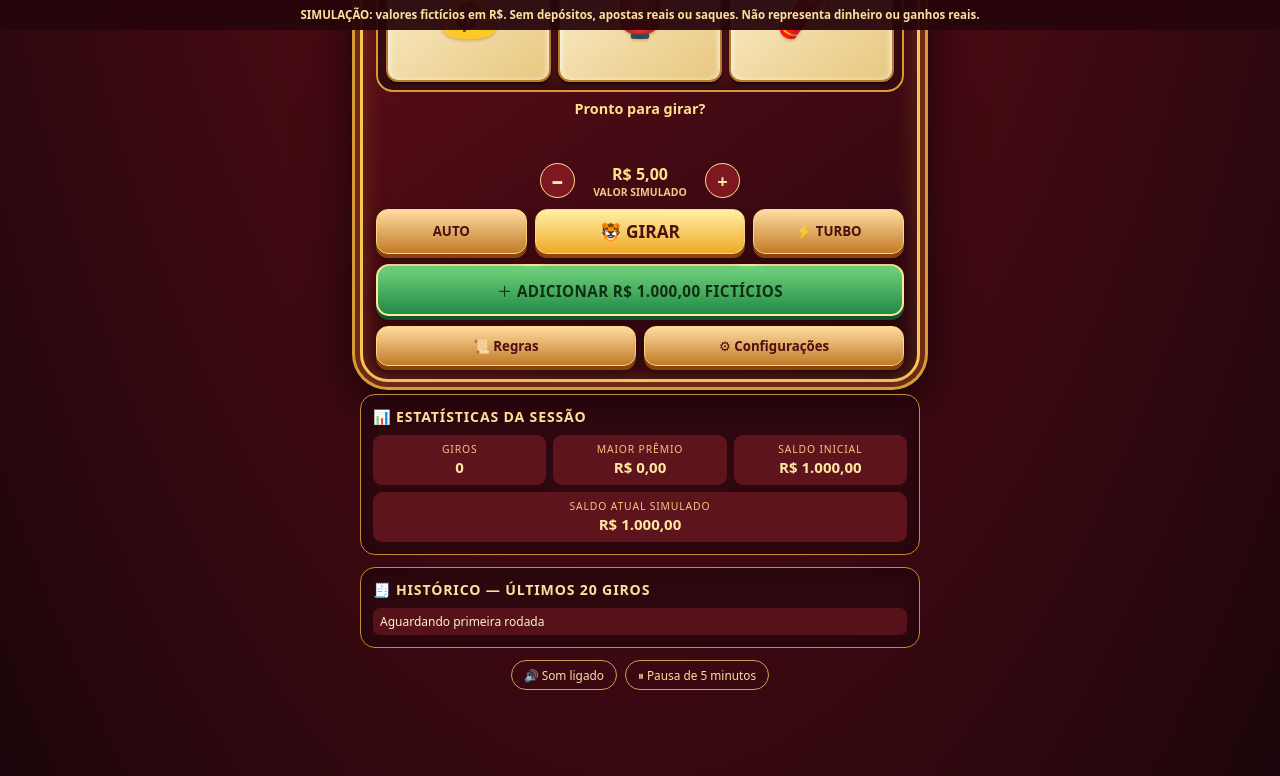
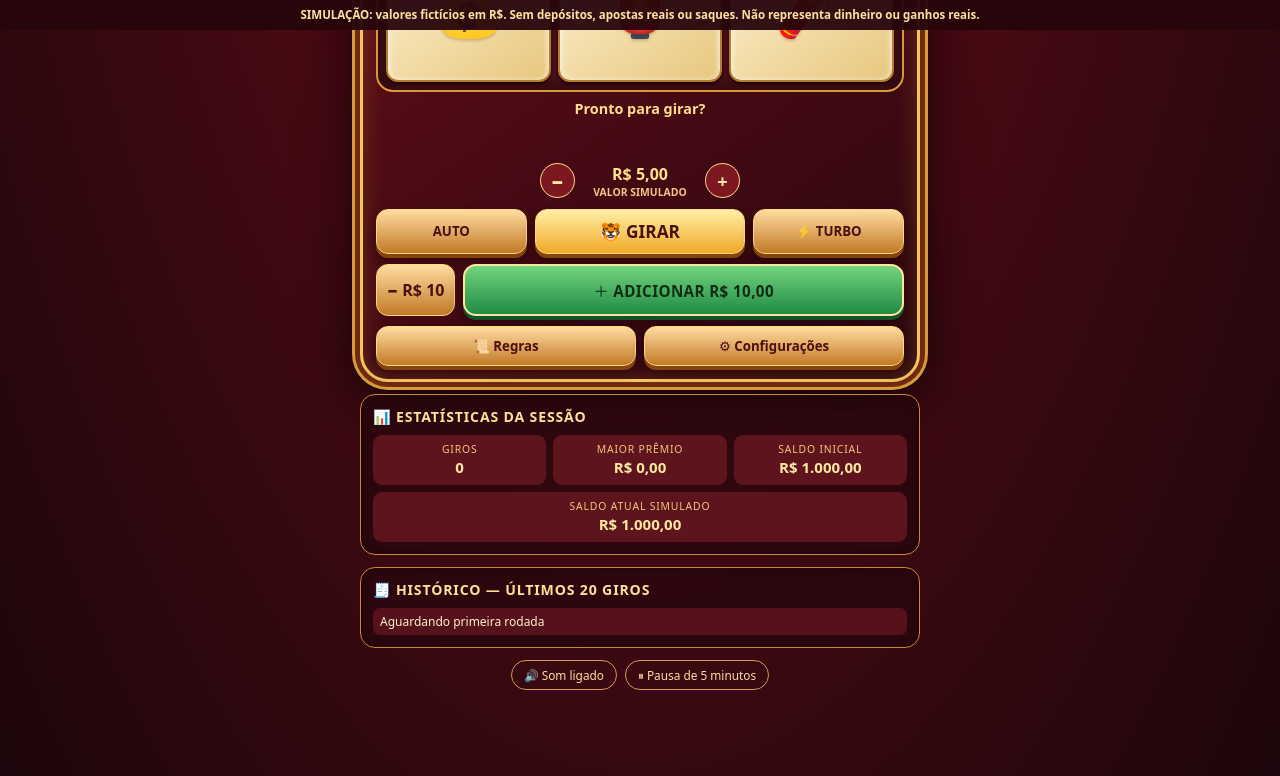
Before and after one commit to Eloaquell/tigrinho, a React (Vite) app: page / in a window 1280 px wide. Shown: the part 770-1546 px from the top of the page. Built offline with nearby package versions, Linux system fonts and the light colour scheme.

Commit message:
Ajusta botão para adicionar saldo fictício em pequenos incrementos

```diff
--- a/src/App.jsx
+++ b/src/App.jsx
@@ -359,7 +359,7 @@ export default function App() {
             <button className="primary" onClick={spin} disabled={busy || (balance<bet && freeSpins===0) || Date.now()<pauseUntil}>🐯 GIRAR</button>
             <button className={`secondary ${turbo?"selected":""}`} aria-pressed={turbo} onClick={()=>setTurbo(v=>!v)}>⚡ TURBO</button>
           </div>
-          <button className="credit-button" onClick={()=>{setBalance(v=>v+1000);setStatus("Crédito fictício de R$ 1.000,00 adicionado!");playSound("click");}}>＋ ADICIONAR R$ 1.000,00 FICTÍCIOS</button>
+          <div className="credit-control"><button className="credit-step" disabled={balance<=0} onClick={()=>{setBalance(v=>Math.max(0,v-10));setStatus("Saldo fictício reduzido em R$ 10,00.");playSound("click");}}>− R$ 10</button><button className="credit-button" onClick={()=>{setBalance(v=>v+10);setStatus("R$ 10,00 de saldo fictício adicionado!");playSound("click");}}>＋ ADICIONAR R$ 10,00</button></div>
           <div className="controls extra">
             <button className="secondary" onClick={()=>setModal("rules")}>📜 Regras</button>
             <button className="secondary" onClick={()=>setModal("settings")}>⚙ Configurações</button>
@@ -453,7 +453,7 @@ const styles = `
 .status{min-height:30px;text-align:center;padding:7px 0 2px;font-weight:800;color:#ffe08a;font-size:.9rem}.banner{height:29px;text-align:center;color:#fff1a5;font-size:1.02rem;font-weight:1000;letter-spacing:.08em;text-shadow:0 2px #9a3912}
 .bet-control{display:flex;align-items:center;justify-content:center;gap:10px;margin:12px 0 3px}.bet-control button{width:35px;height:35px;border-radius:50%;border:1px solid #ffdf89;background:#7e1820;color:#ffe7a7;font-weight:1000;font-size:1.15rem}.bet-control button:disabled{opacity:.4}.bet-control div{text-align:center;min-width:110px;font-weight:900;color:#ffe18a}.bet-control small{display:block;color:#f1c785;font-size:.65rem}
 .controls{display:grid;grid-template-columns:1fr 1.4fr 1fr;gap:8px;margin-top:10px}.controls.extra{grid-template-columns:1fr 1fr}
-.credit-button{display:block;width:100%;margin-top:10px;padding:13px 10px;border:2px solid #ffe69a;border-radius:13px;background:linear-gradient(180deg,#72d47c,#218b45);color:#102d15;font-size:.95rem;font-weight:1000;letter-spacing:.025em;box-shadow:0 4px #13542c,0 7px 15px #14040777}.credit-button:active{transform:translateY(1px);box-shadow:0 3px #13542c}
+.credit-button{display:block;width:100%;margin-top:10px;padding:13px 10px;border:2px solid #ffe69a;border-radius:13px;background:linear-gradient(180deg,#72d47c,#218b45);color:#102d15;font-size:.95rem;font-weight:1000;letter-spacing:.025em;box-shadow:0 4px #13542c,0 7px 15px #14040777}.credit-control{display:flex;gap:8px;margin-top:10px}.credit-control .credit-button{flex:1;margin-top:0}.credit-step{padding:10px;border:1px solid #ffd979;border-radius:12px;background:linear-gradient(#ffdca0,#c27a28);color:#4c1012;font-weight:900}.credit-step:disabled{opacity:.4}.credit-button:active{transform:translateY(1px);box-shadow:0 3px #13542c}
 .controls button,.gold-button{border:1px solid #ffd979;border-radius:12px;padding:10px 8px;font-weight:900;color:#4c1012;background:linear-gradient(#ffe69a,#d99a35);box-shadow:0 4px #87440f,0 6px 12px #17040977}.controls button:disabled{opacity:.45;cursor:not-allowed}.controls .primary{font-size:1.08rem;background:linear-gradient(#fff0a6,#f0a928)}.controls .secondary{font-size:.83rem;background:linear-gradient(#ffdca0,#c27a28)}.controls .selected{outline:2px solid #fff1a3}
 .panel{margin-top:12px;padding:12px;border:1px solid #c88b35;border-radius:15px;background:#29070ebd;box-shadow:inset 0 0 16px #0005}.panel h2{font-size:.88rem;color:#ffe09a;margin:0 0 9px;letter-spacing:.06em}.stats{display:grid;grid-template-columns:repeat(3,1fr);gap:7px}.stats>div,.current-stat{background:#5d141d;border-radius:9px;padding:7px;text-align:center}.stats strong,.current-stat strong{font-size:.94rem;color:#ffe6a0;font-variant-numeric:tabular-nums}.current-stat{margin-top:7px}.history{display:flex;flex-direction:column;gap:5px;max-height:170px;overflow:auto}.history-row{display:flex;justify-content:space-between;font-size:.75rem;padding:5px 7px;background:#55121b;border-radius:7px}.history-row b{color:#ffe18a}
 .footer-actions{display:flex;justify-content:center;gap:8px;margin-top:12px}.footer-actions button{background:transparent;border:1px solid #d69b56;color:#ffdfa0;border-radius:20px;padding:6px 12px;font-size:.74rem}
```
